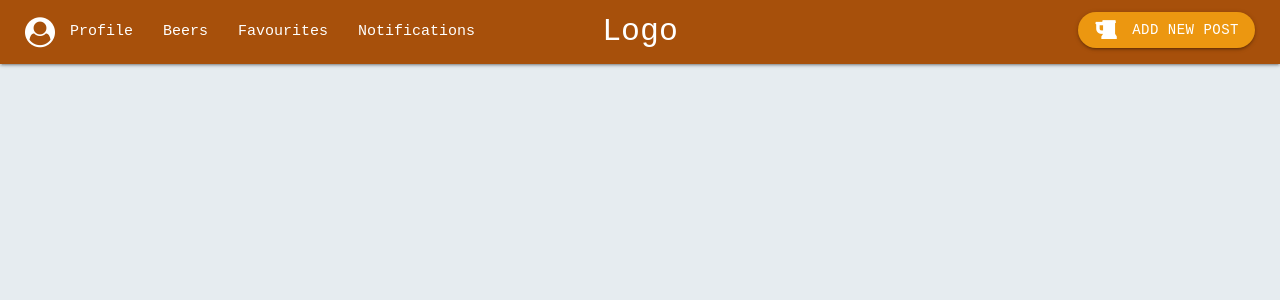
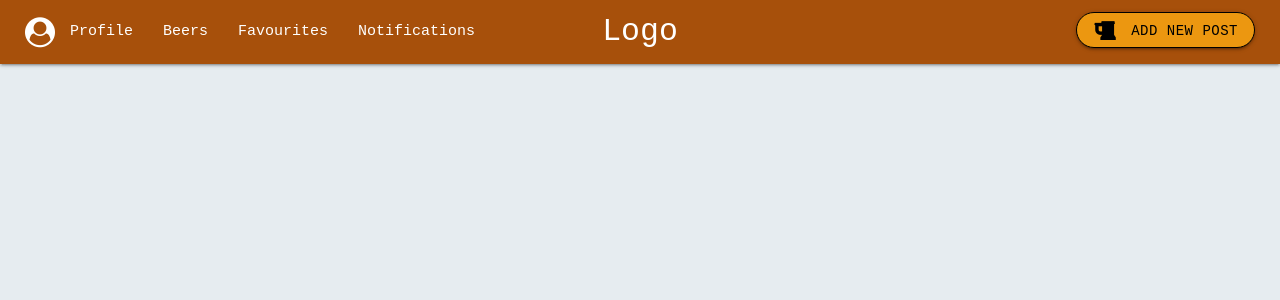
Before and after one commit to guillaumesoldera/devoxx-pwa, a React (Create React App) app: page / in a window 1280 px wide. Shown: the top 300 px of the page. Built offline with nearby package versions, Linux system fonts and the light colour scheme.

Commit message:
style new button for android

```diff
--- a/src/components/Header.js
+++ b/src/components/Header.js
@@ -1,6 +1,7 @@
 import React, { Component } from 'react';
 import {NavLink, withRouter} from "react-router-dom";
 import '../styles/Header.scss'
+import { classSet, getDevice, Devices } from '../utils/utils';
 
 export class Header extends Component {
     render() {
@@ -19,7 +20,14 @@ export class Header extends Component {
                     </ul>
                     <ul className="right newpost">
                         <li>
-                            <NavLink to={'/new'} className="btn waves-effect waves-light btn-rounded"><i className="material-icons fa fa-beer large left"></i><span>Add new post</span></NavLink>
+                            <NavLink to={'/new'}
+                            className={classSet(
+                                {
+                                    "btn waves-effect waves-light btn-rounded": true,
+                                    "android": getDevice() === Devices.android
+                                }
+                            )}
+                            ><i className="material-icons fa fa-beer large left"></i><span>Add new post</span></NavLink>
                         </li>
                     </ul>
                     </div>
--- a/src/styles/Header.scss
+++ b/src/styles/Header.scss
@@ -42,10 +42,23 @@ nav {
     }
     .newpost {
         a {
+            color: #000;
+            border: 1px solid #000;
             @media #{$small-and-down} {
-            background: transparent;
-            border: none;
-            box-shadow: none;
+                box-shadow: none;
+            }
+            &.android {
+                @media #{$small-and-down} {
+                    position: fixed;
+                    right: 5px;
+                    bottom: 70px;
+                    width: 59px;
+                    height: 56px;
+                    border-radius: 50px;
+                    .fa {
+                        line-height: 56px;
+                    }
+                }
             }
         }
     }
--- /dev/null
+++ b/src/utils/utils.js
@@ -0,0 +1,54 @@
+/**
+ * <div { ...className({ active: true }) }></div>
+ */
+export function className(obj) {
+    const className = classSet(obj);
+    return className ? { className } : { };
+  }
+
+/**
+ * <div className={classSet({ active: true })}></div>
+ */
+export function classSet(obj) {
+  return Object.keys(obj).filter(k => obj[k]).join(' ');
+}
+
+export function chunk(size, list) {
+  return list.reduce((acc, curr, i, self) => {
+    if ( !(i % size)  ) {
+      return [
+          ...acc,
+          self.slice(i, i + size),
+        ];
+    }
+    return acc;
+  }, []);
+}
+
+export const Devices = Object.freeze({
+  ios: Symbol('IOS'),
+  android:  Symbol('ANDROID'),
+  windowsPhone: Symbol('WINDOWS_PHONE'),
+});
+
+
+export function getDevice() {
+  const userAgent = navigator.userAgent;
+  const iOS = /iPad|iPhone|iPod/.test(userAgent) && !window.MSStream;
+  if (iOS) {
+    return Devices.ios
+  } else {
+    const windowsPhone = /Windows Phone/.test(userAgent);
+    if (windowsPhone) {
+      return Devices.windowsPhone
+    } else {
+      if (/android/i.test(userAgent))
+      {
+        return Devices.android;
+      }
+    }
+  }
+  return undefined;
+}
+
+export const favouritesEnabled = window.indexedDB
```
